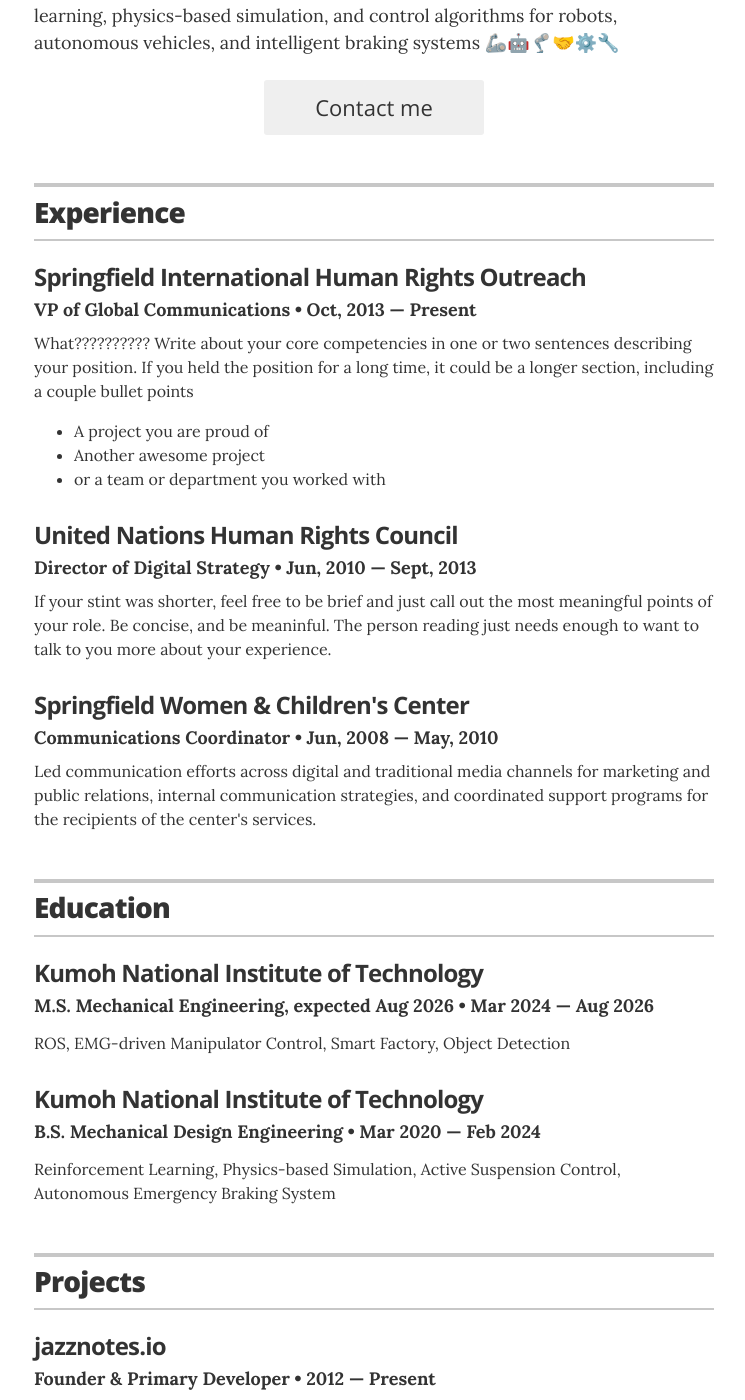
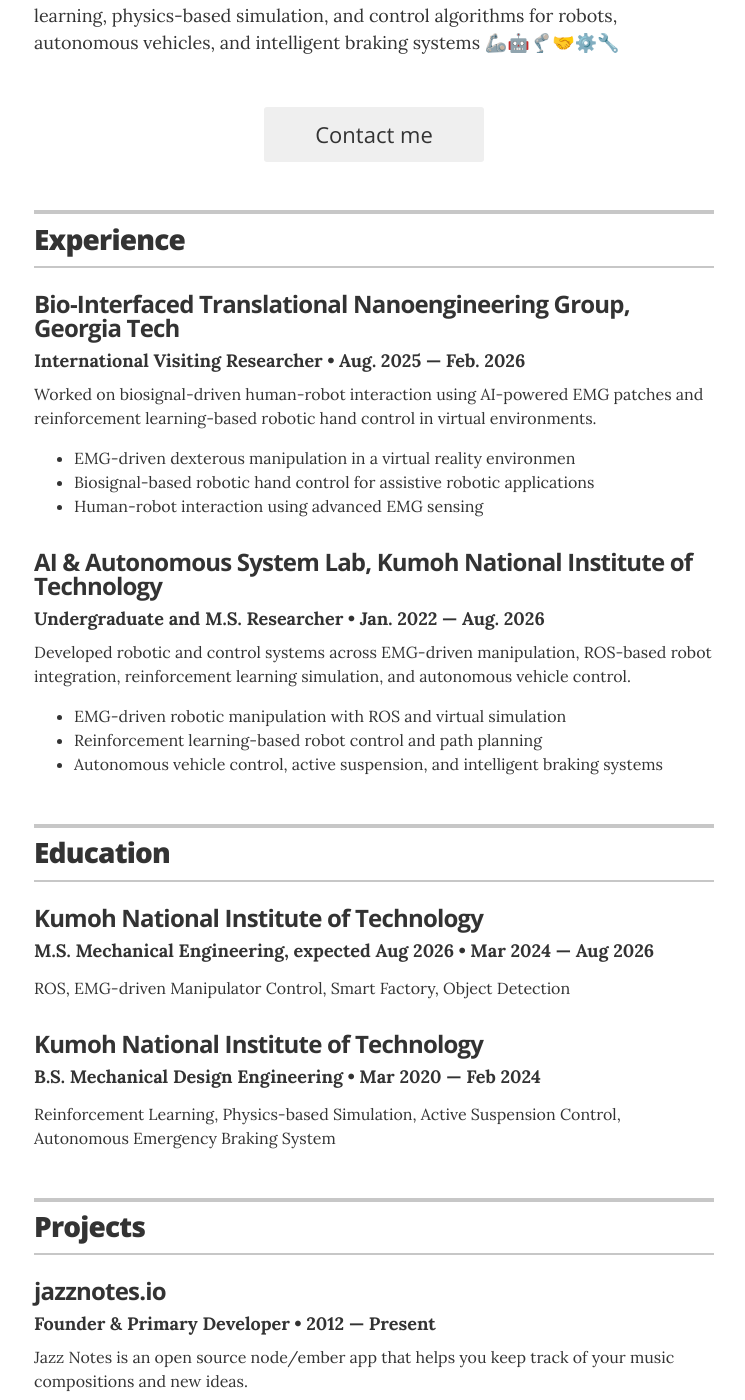
Before and after one commit to JEONGSE0/JEONGSE0.github.io, a Jekyll site: the page built from index.html, in a window 1280 px wide and 1400 px high, scrolled down 564 px. Shown: the whole window, without its empty margins (266-1011 px from the left). Built offline with Jekyll 4.4.1, drawn with Linux system fonts in a browser that asks for light colours.

Commit message:
Changes to be committed: 	modified:   _config.yml 	modified:   _data/experience.yml

```diff
--- a/_config.yml
+++ b/_config.yml
@@ -23,7 +23,7 @@ resume_contact_address:         "25-20 Sanho-daero 25-gil, Gumi-si, Gyeongsangbu
 resume_header_contact_info:     "25-20 Sanho-daero 25-gil, Gumi-si, Gyeongsangbuk-do • +82)10-9182-6774 • tj6774@gmail.com"
 display_header_contact_info:    "false"
 
-resume_header_intro: "<p>I am an M.S. researcher in Mechanical Engineering at Kumoh National Institute of Technology 🎓 <br><br> My research interests focus on wearable robotics, including exoskeletons and exosuits for assistive and rehabilitation systems 💡 <br><br> I develop robotic systems by connecting ROS-based software, reinforcement learning, physics-based simulation, and control algorithms for robots, autonomous vehicles, and intelligent braking systems 🦾🤖🦿🤝⚙️🔧 </p>"
+resume_header_intro: "<p>I am an M.S. researcher in Mechanical Engineering at Kumoh National Institute of Technology 🎓 <br><br> My research interests focus on wearable robotics, including exoskeletons and exosuits for assistive and rehabilitation systems 💡 <br><br> I develop robotic systems by connecting ROS-based software, reinforcement learning, physics-based simulation, and control algorithms for robots, autonomous vehicles, and intelligent braking systems 🦾🤖🦿🤝⚙️🔧 <br><br></p>"
 
 # use "yes" to display the email contact button,
 # "no" to display an "I'm not looking for work" message,
--- a/_data/experience.yml
+++ b/_data/experience.yml
@@ -1,19 +1,12 @@
 # Jobs
 # VP of Global Communications
-- company: Springfield International Human Rights Outreach
-  position: VP of Global Communications
-  duration: Oct, 2013 &mdash; Present
-  summary: What?????????? Write about your core competencies in one or two sentences describing your position. If you held the position for a long time, it could be a longer section, including a couple bullet points	<ul class="resume-item-list"><li>A project you are proud of</li><li>Another awesome project</li><li>or a team or department you worked with</li></ul>
+- company: Bio-Interfaced Translational Nanoengineering Group, Georgia Tech
+  position: International Visiting Researcher
+  duration: Aug. 2025 &mdash; Feb. 2026
+  summary: Worked on biosignal-driven human-robot interaction using AI-powered EMG patches and reinforcement learning-based robotic hand control in virtual environments.	<ul class="resume-item-list"><li>EMG-driven dexterous manipulation in a virtual reality environmen </li><li> Biosignal-based robotic hand control for assistive robotic applications </li><li> Human-robot interaction using advanced EMG sensing</li></ul>
 
 # Director of Digital Stratgy
-- company: United Nations Human Rights Council
-  position: Director of Digital Strategy
-  duration:  Jun, 2010 &mdash; Sept, 2013
-  summary: If your stint was shorter, feel free to be brief and just call out the most meaningful points of your role. Be concise, and be meaninful. The person reading just needs enough to want to talk to you more about your experience.
-
-
-# Communications Coordinator
-- company: Springfield Women & Children's Center
-  position: Communications Coordinator
-  duration:   Jun, 2008  &mdash; May, 2010
-  summary: Led communication efforts across digital and traditional media channels for marketing and public relations, internal communication strategies, and coordinated support programs for the recipients of the center's services.
+- company: AI & Autonomous System Lab, Kumoh National Institute of Technology
+  position: Undergraduate and M.S. Researcher
+  duration:  Jan. 2022 &mdash; Aug. 2026
+  summary: Developed robotic and control systems across EMG-driven manipulation, ROS-based robot integration, reinforcement learning simulation, and autonomous vehicle control. <ul class="resume-item-list"><li> EMG-driven robotic manipulation with ROS and virtual simulation </li><li> Reinforcement learning-based robot control and path planning </li><li>  Autonomous vehicle control, active suspension, and intelligent braking systems </li></ul>
```
